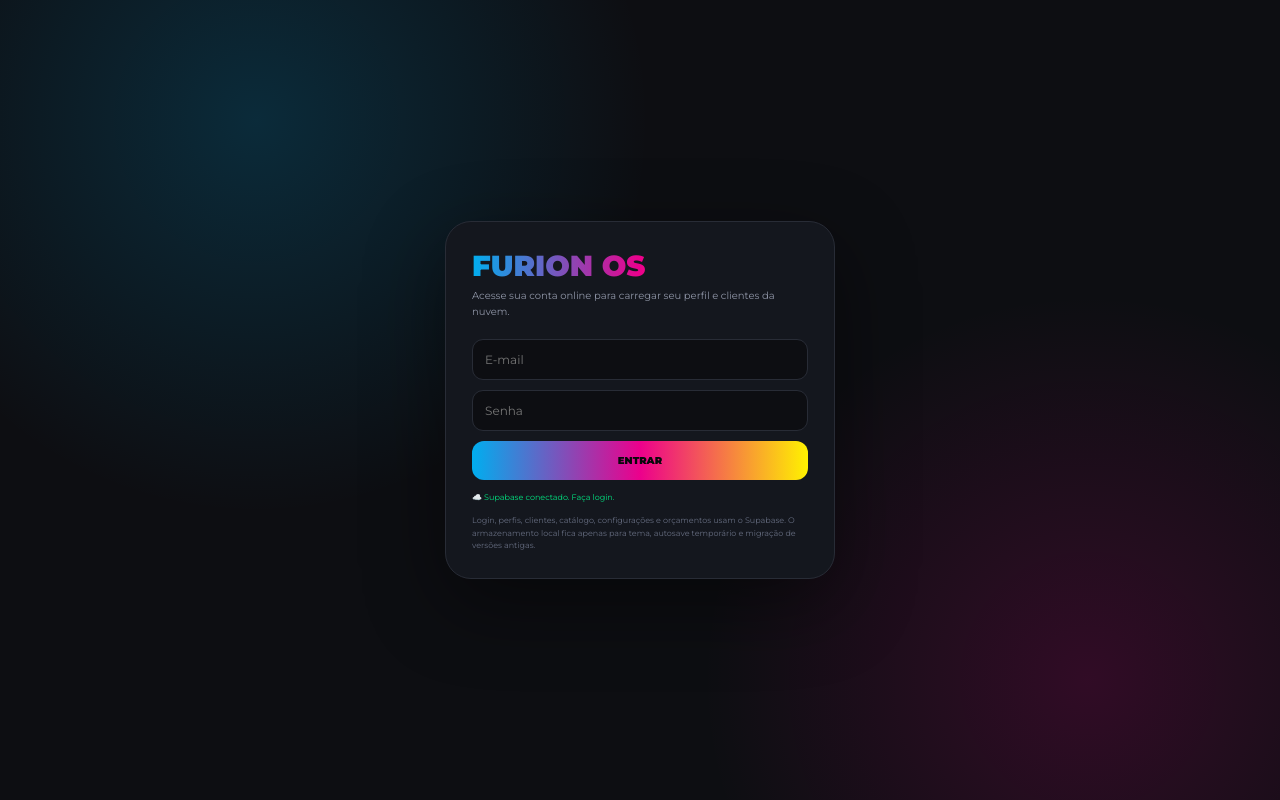
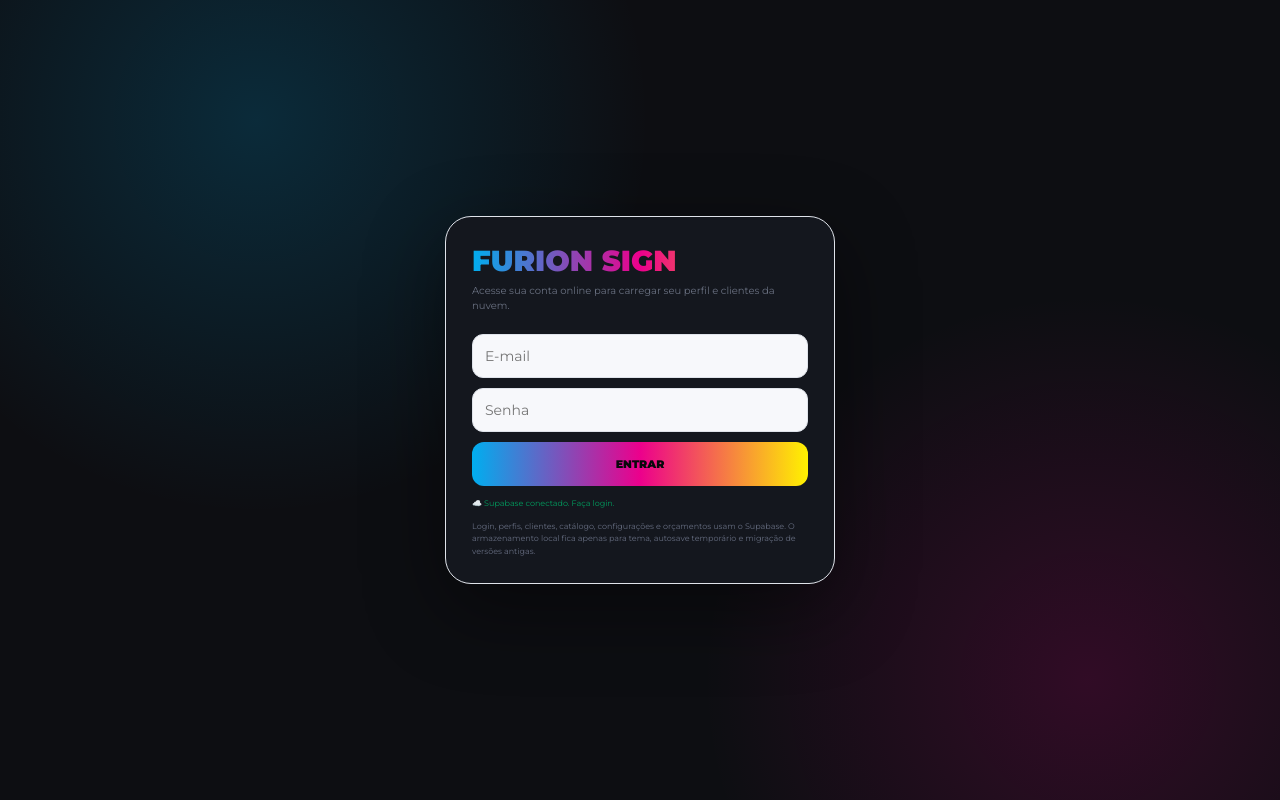
Before and after one commit to defaultpvai-del/Furion-OS, a plain HTML site: page index.html in a window 1280 px wide. Drawn offline with nearby package versions, Linux system fonts and the light colour scheme.

Commit message:
Publish Furion Sign visual refresh

```diff
--- a/index.html
+++ b/index.html
@@ -4,7 +4,7 @@
     <meta charset="UTF-8">
     <meta name="viewport" content="width=device-width, initial-scale=1.0, maximum-scale=1.0, user-scalable=no">
     <meta name="theme-color" content="#0d0e12">
-    <title>Furion OS</title>
+    <title>Furion Sign</title>
     <link rel="icon" type="image/x-icon" href="https://i.postimg.cc/gk6zCNBV/FAVICON.png">
     <link href="https://fonts.googleapis.com/css2?family=Montserrat:wght@400;600;700;800;900&display=swap" rel="stylesheet">
     <style>
@@ -334,13 +334,35 @@
             .app-page{max-width:840px;margin:0 auto}
             .modal-card{border-radius:22px;margin-bottom:20px}
         }
-    </style>
+
+/* Furion Sign visual system */
+.sign-brand{margin-right:auto;font-size:19px;font-weight:900;letter-spacing:-.8px;color:var(--text)}
+.sign-brand span{background:var(--gradient);background-clip:text;-webkit-background-clip:text;color:transparent}
+body{background-image:radial-gradient(ellipse at 0% 0%,rgba(0,174,239,.13),transparent 42%),radial-gradient(ellipse at 100% 30%,rgba(236,0,140,.10),transparent 45%),radial-gradient(ellipse at 20% 100%,rgba(255,242,0,.08),transparent 42%);background-attachment:fixed}
+.app-header{backdrop-filter:blur(20px)}
+.app-page{animation:signEnter .32s ease}
+@keyframes signEnter{from{opacity:0;transform:translateY(9px)}to{opacity:1;transform:none}}
+.panel,.kpi-card,.quick-action,.item-card,.recent-card,.client-card,.budget-card{border-radius:20px;box-shadow:0 8px 28px rgba(25,30,55,.06);transition:transform .2s,box-shadow .2s,border-color .2s}
+.hero-card{background:linear-gradient(125deg,rgba(0,174,239,.15),rgba(236,0,140,.10),rgba(255,242,0,.12)),var(--card)!important;border-color:var(--border)}
+.hero-title{font-size:24px;letter-spacing:-.5px}
+.home-title{font-size:clamp(28px,5vw,42px)}
+.kpi-label,.quick-action-name,.field-box label{font-size:10px}
+.modern-input,.modern-select{font-size:14px;min-height:44px}
+.btn-primary,.btn-secondary,.btn-danger,.btn-ghost{font-size:11px;min-height:44px;transition:filter .2s,transform .2s}
+.btn-primary:hover{filter:brightness(1.08)}
+button:active{transform:scale(.98)}
+body.light-theme .item-finance b{color:var(--text)}
+body.light-theme .item-finance .sale b{color:var(--success)}
+@media(hover:hover){.quick-action:hover,.kpi-card:hover{transform:translateY(-3px);border-color:var(--cyan);box-shadow:0 12px 30px rgba(0,174,239,.12)}}
+@media(min-width:850px){.home-page{max-width:1100px}.dashboard-grid{grid-template-columns:repeat(4,minmax(0,1fr))}.quick-actions{gap:16px}.app-page{padding:28px}}
+@media(prefers-reduced-motion:reduce){*,*::before,*::after{animation:none!important;transition:none!important}}
+</style>
 </head>
 <body>
 
 <div id="loginScreen" class="login-screen">
     <div class="login-card">
-        <div class="login-brand">FURION OS</div>
+        <div class="login-brand">FURION SIGN</div>
         <p id="loginIntro">Acesse sua conta online para carregar seu perfil e clientes da nuvem.</p>
         <div class="login-stack" id="loginForm">
             <input id="loginEmail" class="modern-input" type="email" placeholder="E-mail" autocomplete="username">
@@ -352,7 +374,7 @@
     </div>
 </div>
 
-<header class="app-header">
+<header class="app-header"><div class="sign-brand">FURION <span>SIGN</span></div>
     <button class="settings-fab hidden" id="configBtn" onclick="navTo('page-config')" aria-label="Configurações" title="Configurações">⚙️</button>
     <button class="theme-toggle" id="themeToggle" onclick="toggleTheme()" aria-label="Alternar tema" title="Alternar tema">☀️</button>
     <button class="user-badge" id="loggedUserBadge" onclick="openUserModal()">👤 Usuário</button>
@@ -361,8 +383,8 @@
 <main>
     <section class="app-page active home-page" id="page-home">
         <div class="home-welcome">
-            <div class="home-eyebrow">Painel Furion · v6.1 Cloud</div>
-            <div class="home-title"><span>FURION</span> OS</div>
+            <div class="home-eyebrow">Comunicação visual · Gestão inteligente</div>
+            <div class="home-title"><span>FURION</span> SIGN</div>
         </div>
 
         <div class="autosave-card" id="autosaveCard">
@@ -838,7 +860,7 @@ async function boot(){
 }
 
 function applySavedTheme(){
-    const saved = localStorage.getItem(STORAGE.THEME) || 'dark';
+    const saved = localStorage.getItem(STORAGE.THEME) || 'light';
     document.body.classList.toggle('light-theme', saved === 'light');
     updateThemeButton(saved);
 }
```
